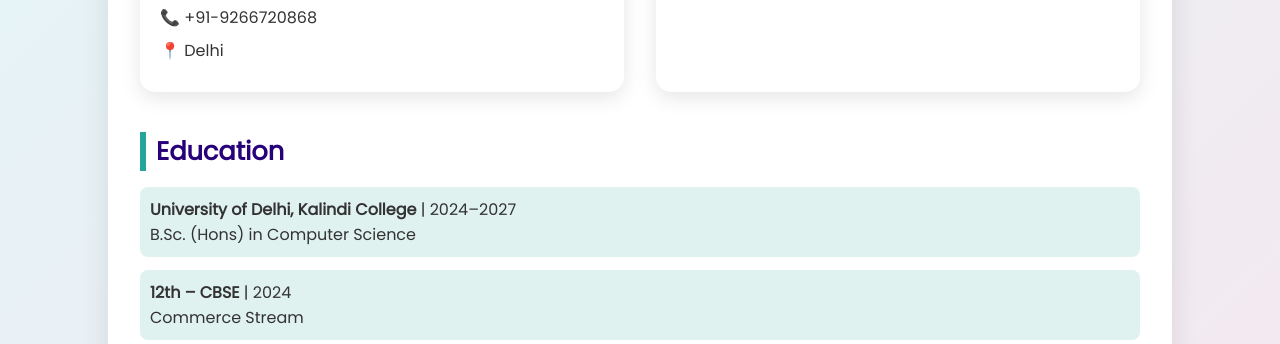
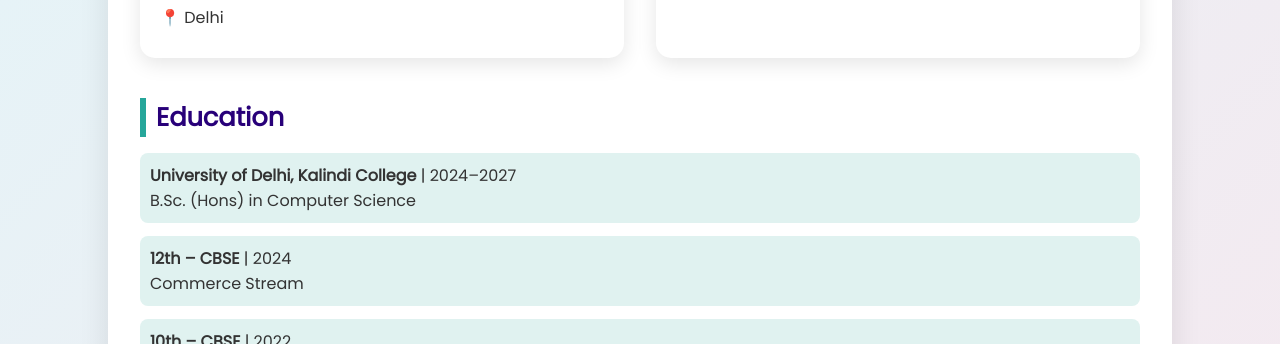
Before and after one commit to Vedika-2006/vedika-portfolio, a plain HTML site: page index.html in a window 1280 px wide. Shown: the part 756-1100 px from the top of the page. Drawn offline with Linux system fonts and the light colour scheme.

Commit message:
Update index.html

```diff
--- a/index.html
+++ b/index.html
@@ -41,7 +41,6 @@
     <h2>Contact</h2>
     <p>✉️ vedikaa89@gmail.com</p>
     <p>✉️ vedikaaa06@gmail.com</p>
-    <p>📞 +91-9266720868</p>
     <p>📍 Delhi</p>
   </div>
 
```
